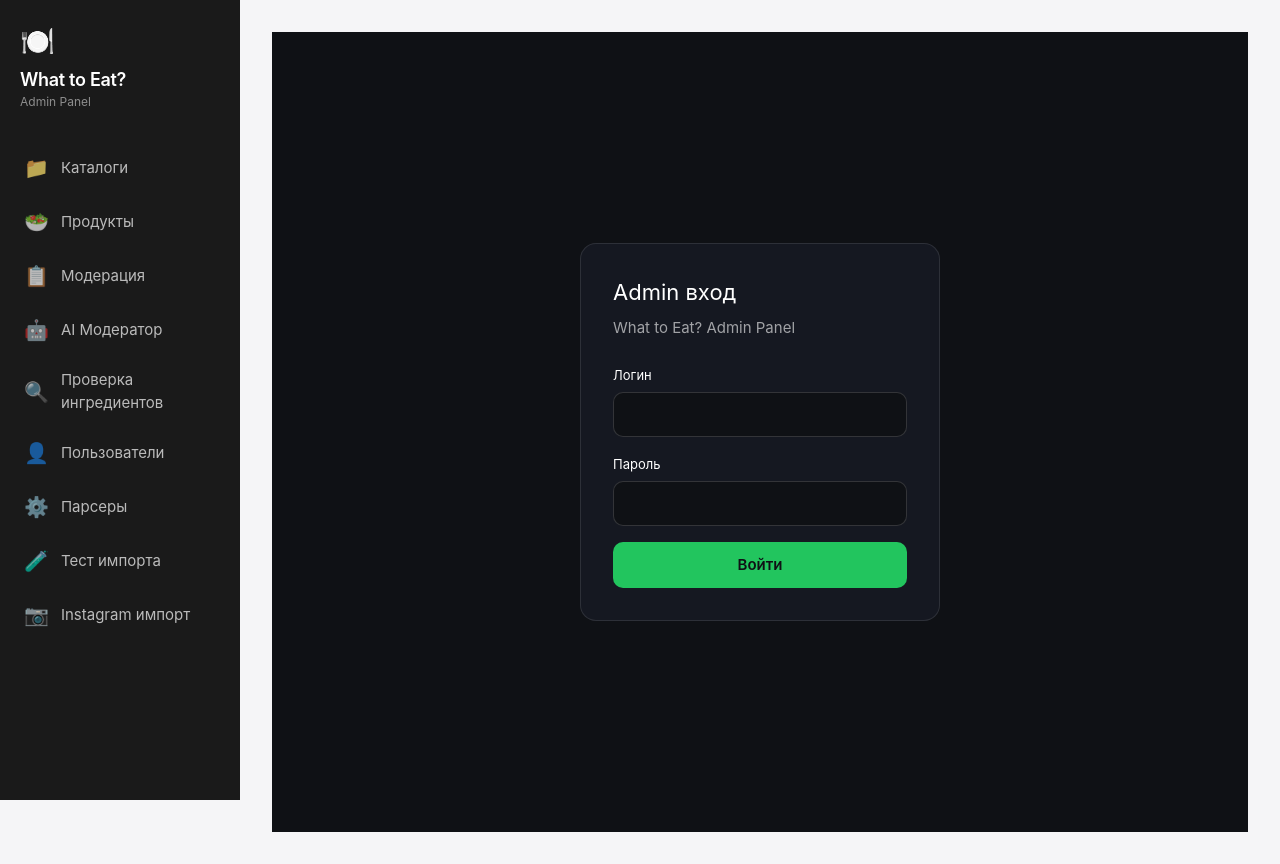
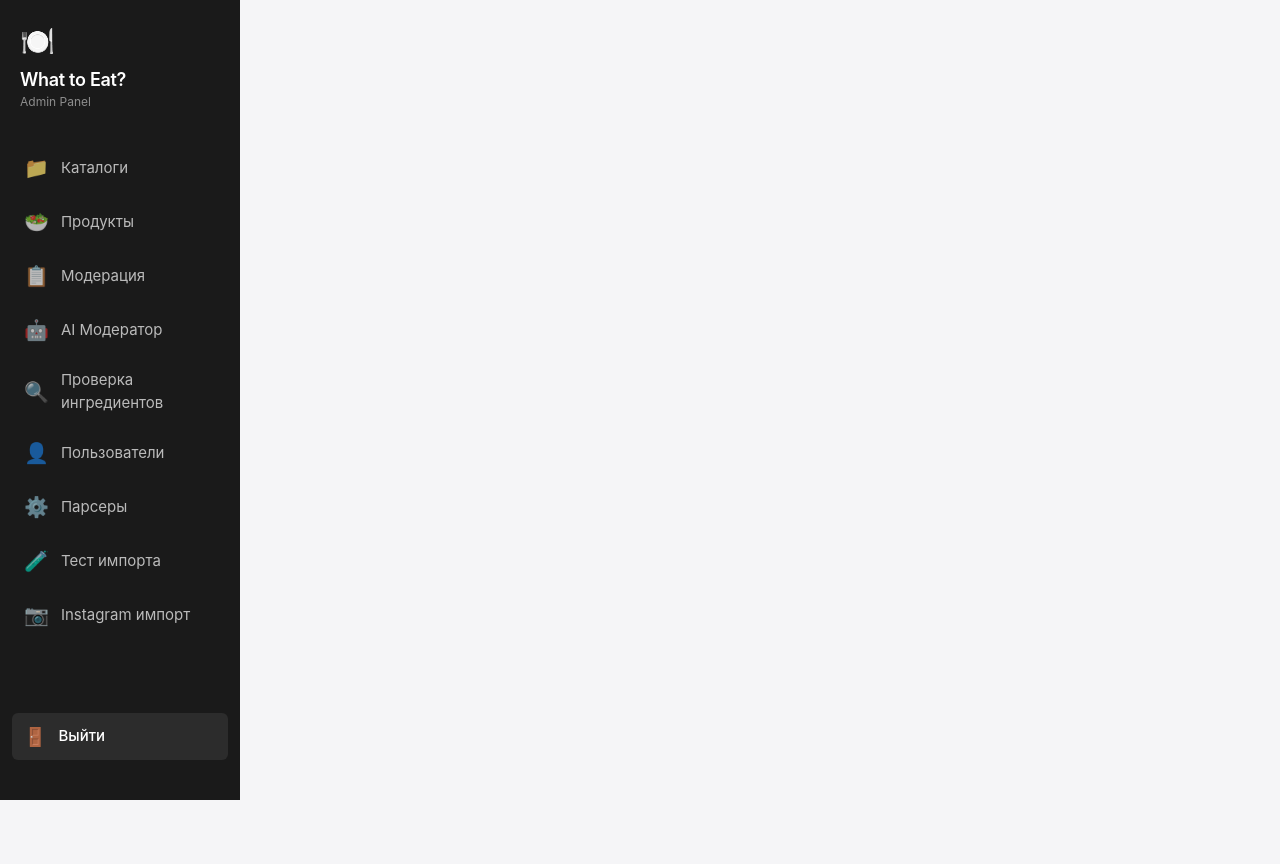
Before and after one commit to dev-bsvit/what-to-eat-admin, a Next.js app: page /login in a window 1280 px wide. After the commit the page ends 800 px from the top, so only its background shows below. Built offline with nearby package versions, Linux system fonts and the light colour scheme.

Commit message:
Add login redirect and logout button

```diff
--- /dev/null
+++ b/src/app/login/layout.tsx
@@ -0,0 +1,9 @@
+export const dynamic = "force-dynamic";
+
+export default function LoginLayout({ children }: { children: React.ReactNode }) {
+  return (
+    <html lang="ru" suppressHydrationWarning>
+      <body className="antialiased">{children}</body>
+    </html>
+  );
+}
--- a/src/app/login/page.tsx
+++ b/src/app/login/page.tsx
@@ -29,6 +29,7 @@
       }
 
       router.push("/");
+      router.refresh();
     } finally {
       setLoading(false);
     }
--- a/src/components/Sidebar.tsx
+++ b/src/components/Sidebar.tsx
@@ -1,7 +1,7 @@
 "use client";
 
 import Link from "next/link";
-import { usePathname } from "next/navigation";
+import { usePathname, useRouter } from "next/navigation";
 
 const navigation = [
   { name: "Каталоги", href: "/catalogs", icon: "📁" },
@@ -17,6 +17,13 @@
 
 export default function Sidebar() {
   const pathname = usePathname();
+  const router = useRouter();
+
+  const handleLogout = async () => {
+    await fetch("/api/logout", { method: "POST" });
+    router.push("/login");
+    router.refresh();
+  };
 
   return (
     <aside style={{
@@ -104,6 +111,30 @@
           );
         })}
       </nav>
+
+      <div style={{ padding: '0 var(--spacing-sm) var(--spacing-lg)' }}>
+        <button
+          type="button"
+          onClick={handleLogout}
+          style={{
+            width: '100%',
+            display: 'flex',
+            alignItems: 'center',
+            gap: 'var(--spacing-sm)',
+            padding: '10px var(--spacing-sm)',
+            borderRadius: 'var(--radius-sm)',
+            border: 'none',
+            background: 'rgba(255, 255, 255, 0.08)',
+            color: '#ffffff',
+            fontSize: '15px',
+            fontWeight: 500,
+            cursor: 'pointer',
+          }}
+        >
+          <span style={{ fontSize: '18px' }}>🚪</span>
+          <span>Выйти</span>
+        </button>
+      </div>
     </aside>
   );
 }
```
